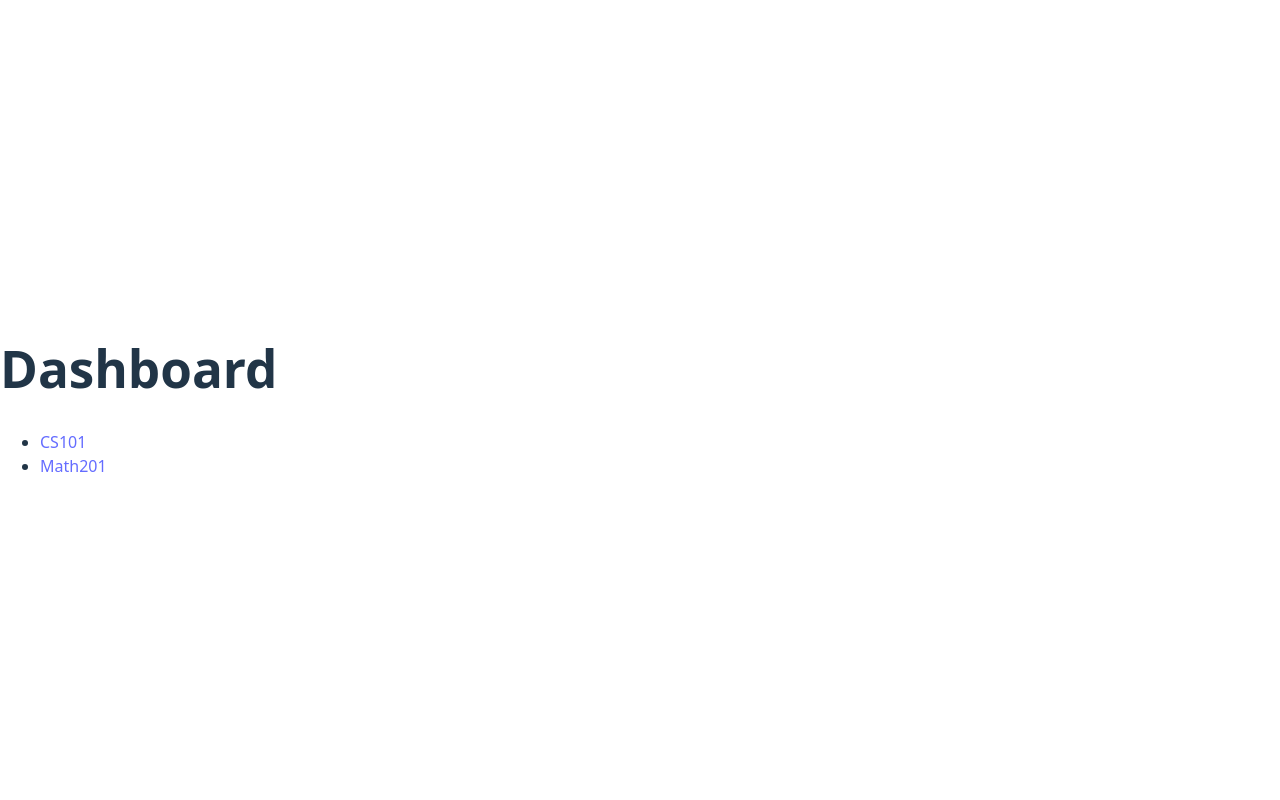
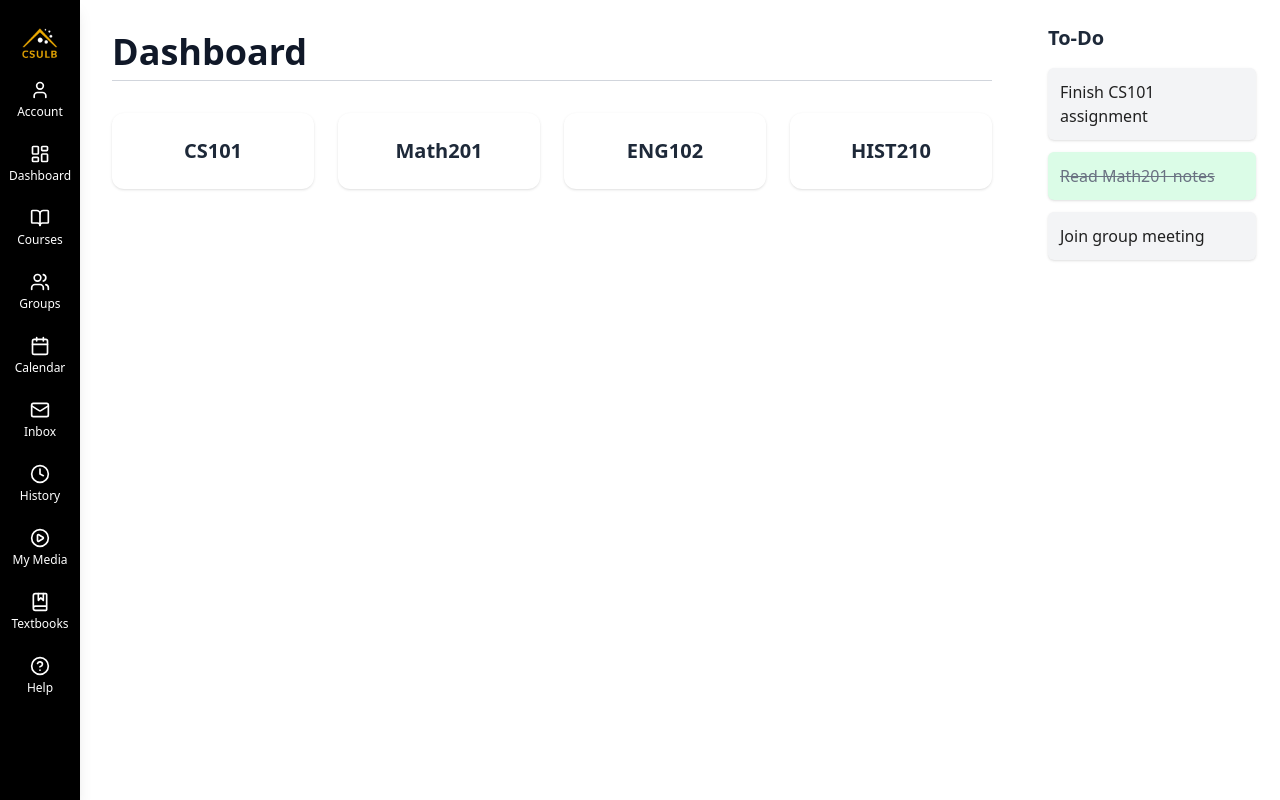
Before and after one commit to lnguyen14123/448-canvas, a React (Vite) app: page / in a window 1280 px wide. Built offline with nearby package versions, Linux system fonts and the light colour scheme.

Commit message:
basic canvas dashboard layout

```diff
--- a/package.json
+++ b/package.json
@@ -7,12 +7,16 @@
     "dev": "vite",
     "build": "vite build",
     "lint": "eslint .",
+    "server": "node server/index.js",
     "preview": "vite preview"
   },
   "dependencies": {
+    "@stackframe/react": "^2.8.41",
+    "firebase": "^12.3.0",
+    "firebase-admin": "^13.5.0",
     "react": "^19.1.1",
     "react-dom": "^19.1.1",
-    "react-router-dom": "^7.9.4"
+    "react-router-dom": "^7.9.3"
   },
   "devDependencies": {
     "@eslint/js": "^9.36.0",
--- /dev/null
+++ b/src/components/Sidebar.jsx
@@ -0,0 +1,86 @@
+import React from "react";
+import { Link } from "react-router-dom";
+import {
+  User,
+  LayoutDashboard,
+  BookOpen,
+  Users,
+  Calendar,
+  Mail,
+  Clock,
+  PlayCircle,
+  BookMarked,
+  HelpCircle,
+  GraduationCap,
+} from "lucide-react"; // run: npm install lucide-react
+
+import logo from "../assets/logo.png"
+
+export default function Sidebar() {
+  return (
+    <aside className="w-20 bg-black text-white flex flex-col items-center py-6 space-y-6 shadow-lg">
+      {/* App Icon / Logo */}
+      {/* Logo */}
+      <div className="mb-4">
+        <img
+          src={logo}
+          alt="Logo"
+          className="w-10 h-10 object-contain rounded"
+        />
+      </div>
+
+      {/* Nav Links */}
+      <nav className="flex flex-col items-center space-y-6 text-sm">
+        <Link to="/account" className="flex flex-col items-center hover:text-blue-400">
+          <User className="w-5 h-5 mb-1" />
+          <span className="text-xs">Account</span>
+        </Link>
+
+        <Link to="/dashboard" className="flex flex-col items-center hover:text-blue-400">
+          <LayoutDashboard className="w-5 h-5 mb-1" />
+          <span className="text-xs">Dashboard</span>
+        </Link>
+
+        <Link to="/courses" className="flex flex-col items-center hover:text-blue-400">
+          <BookOpen className="w-5 h-5 mb-1" />
+          <span className="text-xs">Courses</span>
+        </Link>
+
+        <Link to="/groups" className="flex flex-col items-center hover:text-blue-400">
+          <Users className="w-5 h-5 mb-1" />
+          <span className="text-xs">Groups</span>
+        </Link>
+
+        <Link to="/calendar" className="flex flex-col items-center hover:text-blue-400">
+          <Calendar className="w-5 h-5 mb-1" />
+          <span className="text-xs">Calendar</span>
+        </Link>
+
+        <Link to="/inbox" className="flex flex-col items-center hover:text-blue-400">
+          <Mail className="w-5 h-5 mb-1" />
+          <span className="text-xs">Inbox</span>
+        </Link>
+
+        <Link to="/history" className="flex flex-col items-center hover:text-blue-400">
+          <Clock className="w-5 h-5 mb-1" />
+          <span className="text-xs">History</span>
+        </Link>
+
+        <Link to="/my-media" className="flex flex-col items-center hover:text-blue-400">
+          <PlayCircle className="w-5 h-5 mb-1" />
+          <span className="text-xs">My Media</span>
+        </Link>
+
+        <Link to="/textbooks" className="flex flex-col items-center hover:text-blue-400">
+          <BookMarked className="w-5 h-5 mb-1" />
+          <span className="text-xs">Textbooks</span>
+        </Link>
+
+        <Link to="/help" className="flex flex-col items-center hover:text-blue-400">
+          <HelpCircle className="w-5 h-5 mb-1" />
+          <span className="text-xs">Help</span>
+        </Link>
+      </nav>
+    </aside>
+  );
+}
--- a/src/index.css
+++ b/src/index.css
@@ -1,17 +1,22 @@
 @tailwind base;
 @tailwind components;
 @tailwind utilities;
+@import "tailwindcss";
 
-
-
+html,
+body,
+#root {
+  height: 100%;
+  margin: 0;
+    background-color: inherit;
+      /* allows bg-gray-50 or bg-black from children to show */
+}
 :root {
   font-family: system-ui, Avenir, Helvetica, Arial, sans-serif;
   line-height: 1.5;
   font-weight: 400;
 
-  color-scheme: light dark;
-  color: rgba(255, 255, 255, 0.87);
-  background-color: #242424;
+  color: rgba(0, 0, 0, 0.87);
 
   font-synthesis: none;
   text-rendering: optimizeLegibility;
@@ -21,17 +26,15 @@
 
 a {
   font-weight: 500;
-  color: #646cff;
+  color: #ffffff;
   text-decoration: inherit;
 }
 a:hover {
-  color: #535bf2;
+  color: #ffffff;
 }
 
 body {
   margin: 0;
-  display: flex;
-  place-items: center;
   min-width: 320px;
   min-height: 100vh;
 }
@@ -48,7 +51,7 @@ button {
   font-size: 1em;
   font-weight: 500;
   font-family: inherit;
-  background-color: #1a1a1a;
+  /* background-color: #1a1a1a; */
   cursor: pointer;
   transition: border-color 0.25s;
 }
@@ -59,16 +62,3 @@ button:focus,
 button:focus-visible {
   outline: 4px auto -webkit-focus-ring-color;
 }
-
-@media (prefers-color-scheme: light) {
-  :root {
-    color: #213547;
-    background-color: #ffffff;
-  }
-  a:hover {
-    color: #747bff;
-  }
-  button {
-    background-color: #f9f9f9;
-  }
-}
--- a/src/pages/Dashboard.jsx
+++ b/src/pages/Dashboard.jsx
@@ -1,24 +1,64 @@
 import React from "react";
 import { Link } from "react-router-dom";
+import Sidebar from "../components/Sidebar";
 
 export default function Dashboard() {
   const courses = [
     { id: 1, name: "CS101" },
-    { id: 2, name: "Math201" }
+    { id: 2, name: "Math201" },
+    { id: 3, name: "ENG102" },
+    { id: 4, name: "HIST210" }
+  ];
+
+  const todos = [
+    { id: 1, task: "Finish CS101 assignment", done: false },
+    { id: 2, task: "Read Math201 notes", done: true },
+    { id: 3, task: "Join group meeting", done: false }
   ];
 
   return (
-    <div className="p-8">
-      <h1 className="text-3xl font-bold mb-4">Dashboard</h1>
-      <ul>
-        {courses.map(course => (
-          <li key={course.id} className="mb-2">
-            <Link to={`/course/${course.id}`} className="text-blue-500 hover:underline">
+    <div className="min-h-screen flex bg-white">
+      {/* Left Sidebar */}
+      <Sidebar />
+
+      {/* Main Content */}
+      <main className="flex-1 p-8">
+        {/* Header */}
+        <header className="mb-6">
+          <h1 className="text-4xl font-bold text-gray-900 mb-2">Dashboard</h1>
+          <hr className="border-t border-gray-300" />
+        </header>
+
+        {/* Course Grid */}
+        <section className="mt-8 grid grid-cols-1 sm:grid-cols-2 lg:grid-cols-3 xl:grid-cols-4 gap-6">
+          {courses.map((course) => (
+            <Link
+              key={course.id}
+              to={`/course/${course.id}`}
+              className="bg-white rounded-xl shadow hover:shadow-lg hover:scale-[1.02] transition-transform duration-200 p-6 flex items-center justify-center text-xl font-semibold text-gray-800"
+            >
               {course.name}
             </Link>
-          </li>
-        ))}
-      </ul>
+          ))}
+        </section>
+      </main>
+
+      {/* Right Sidebar - To-Do List */}
+      <aside className="w-64 bg-white p-6 flex-shrink-0">
+        <h2 className="text-xl font-semibold mb-4 text-gray-800">To-Do</h2>
+        <ul className="space-y-3">
+          {todos.map((todo) => (
+            <li
+              key={todo.id}
+              className={`p-3 rounded-md shadow-sm ${
+                todo.done ? "bg-green-100 line-through text-gray-500" : "bg-gray-100"
+              }`}
+            >
+              {todo.task}
+            </li>
+          ))}
+        </ul>
+      </aside>
     </div>
   );
 }
```
Also changed, not shown: src/assets/logo.png (added), 1 other file (tests, documents, lock files or other folders).
